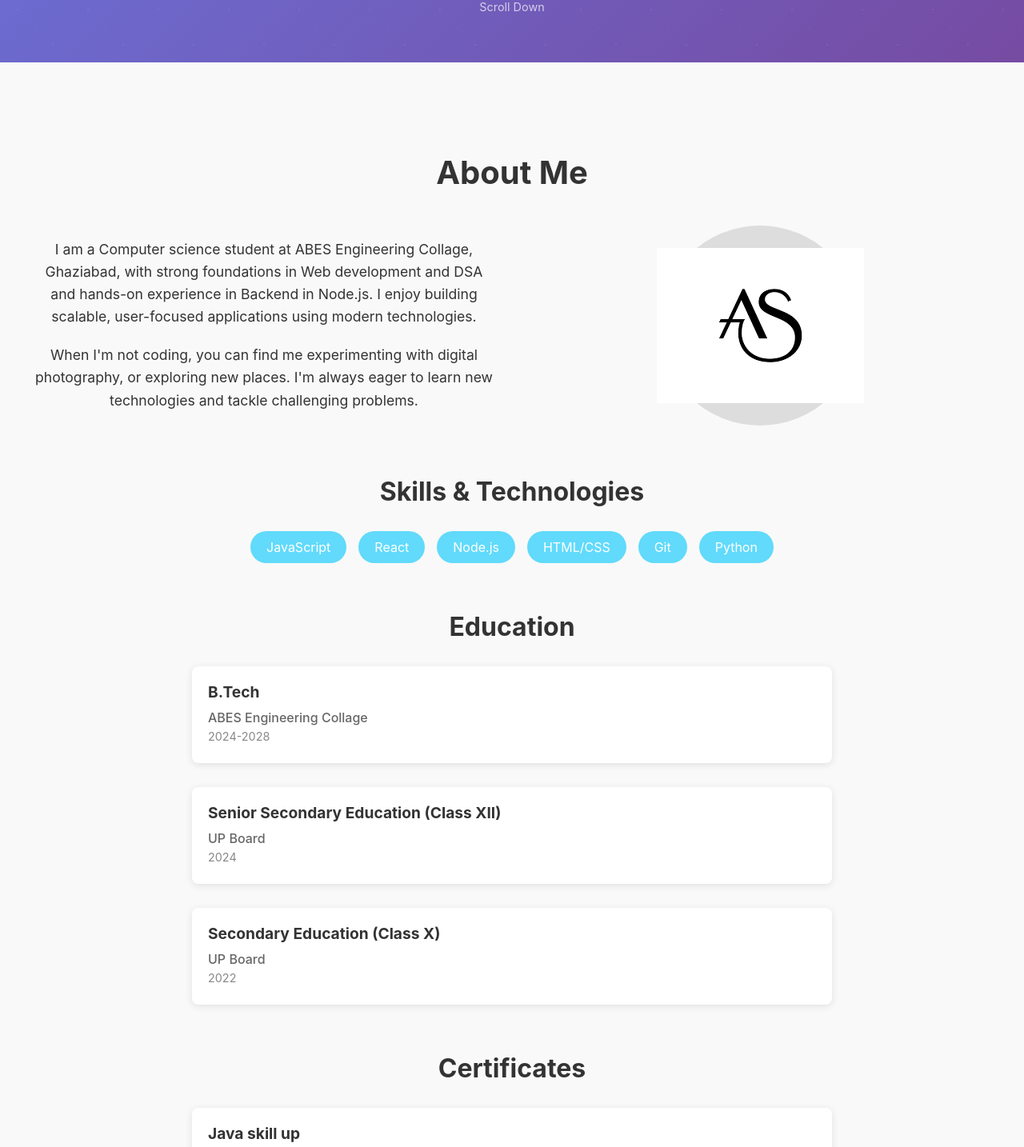
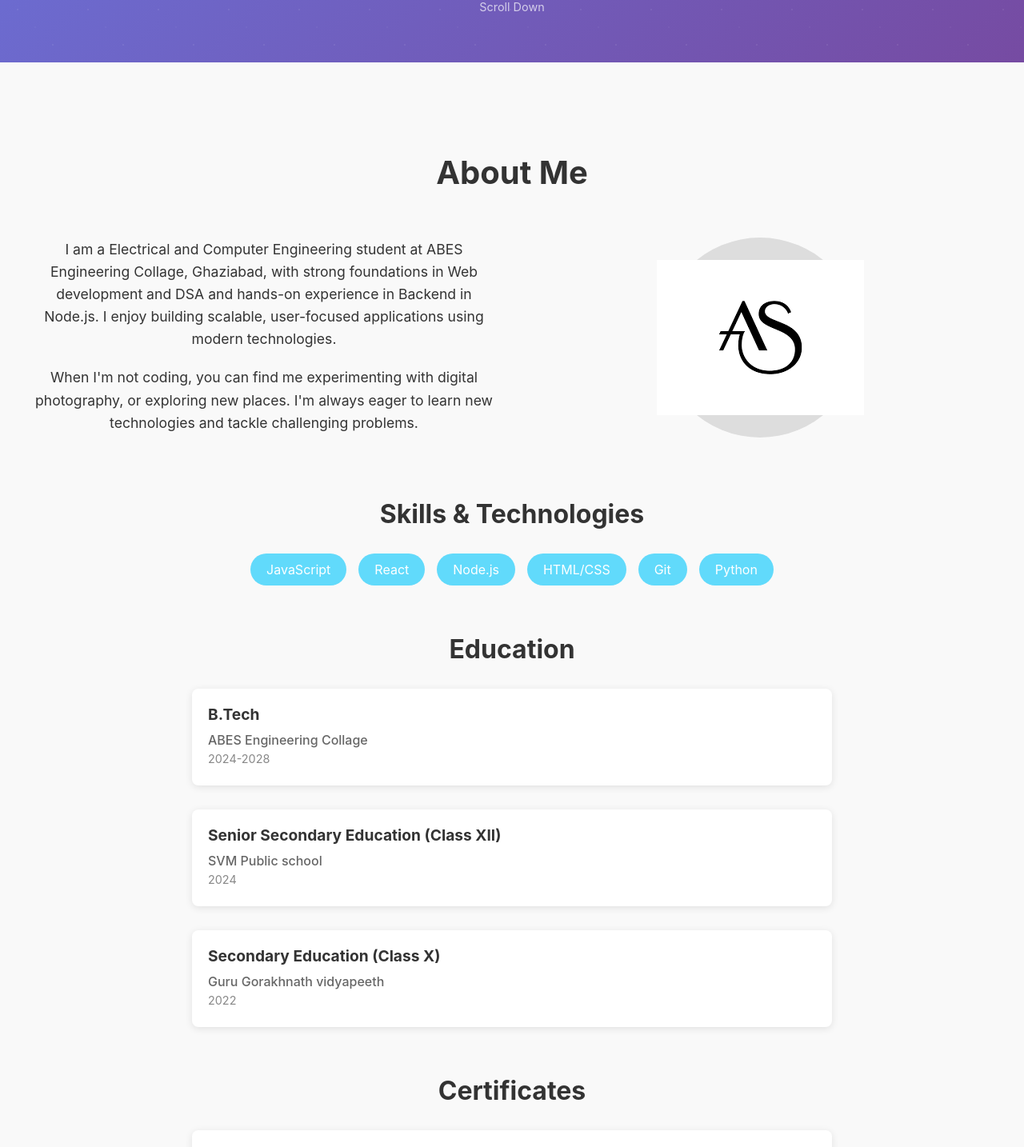
Before and after one commit to 20anuragsingh/portfolio, a React (Create React App) app in the folder my-portfolio/: page / in a window 1280 px wide. Shown: the part 802-2236 px from the top of the page at 80% size. Built offline with nearby package versions, Linux system fonts and the light colour scheme.

Commit message:
Update educational background and personal details

```diff
--- a/my-portfolio/src/components/About.js
+++ b/my-portfolio/src/components/About.js
@@ -9,7 +9,7 @@ const About = () => {
         <div className="about-content">
           <div className="about-text">
             <p>
-               I am a Computer science student at ABES Engineering Collage, Ghaziabad, with strong foundations in Web development and DSA and hands-on experience in Backend in Node.js. I enjoy building scalable, user-focused applications using modern technologies.
+               I am a Electrical and Computer Engineering student at ABES Engineering Collage, Ghaziabad, with strong foundations in Web development and DSA and hands-on experience in Backend in Node.js. I enjoy building scalable, user-focused applications using modern technologies.
             </p>
             <p>
               When I'm not coding, you can find me experimenting with digital photography, or exploring new places. I'm always
@@ -45,12 +45,12 @@ const About = () => {
             </div>
             <div className="education-item">
               <h4>Senior Secondary Education (Class XII)</h4>
-              <p className="institution">UP Board</p>
+              <p className="institution">SVM Public school</p>
               <p className="year">2024</p>
             </div>
             <div className="education-item">
               <h4>Secondary Education (Class X)</h4>
-              <p className="institution">UP Board</p>
+              <p className="institution">Guru Gorakhnath vidyapeeth</p>
               <p className="year">2022</p>
             </div>
             {/* Add more education items as needed */}
```
